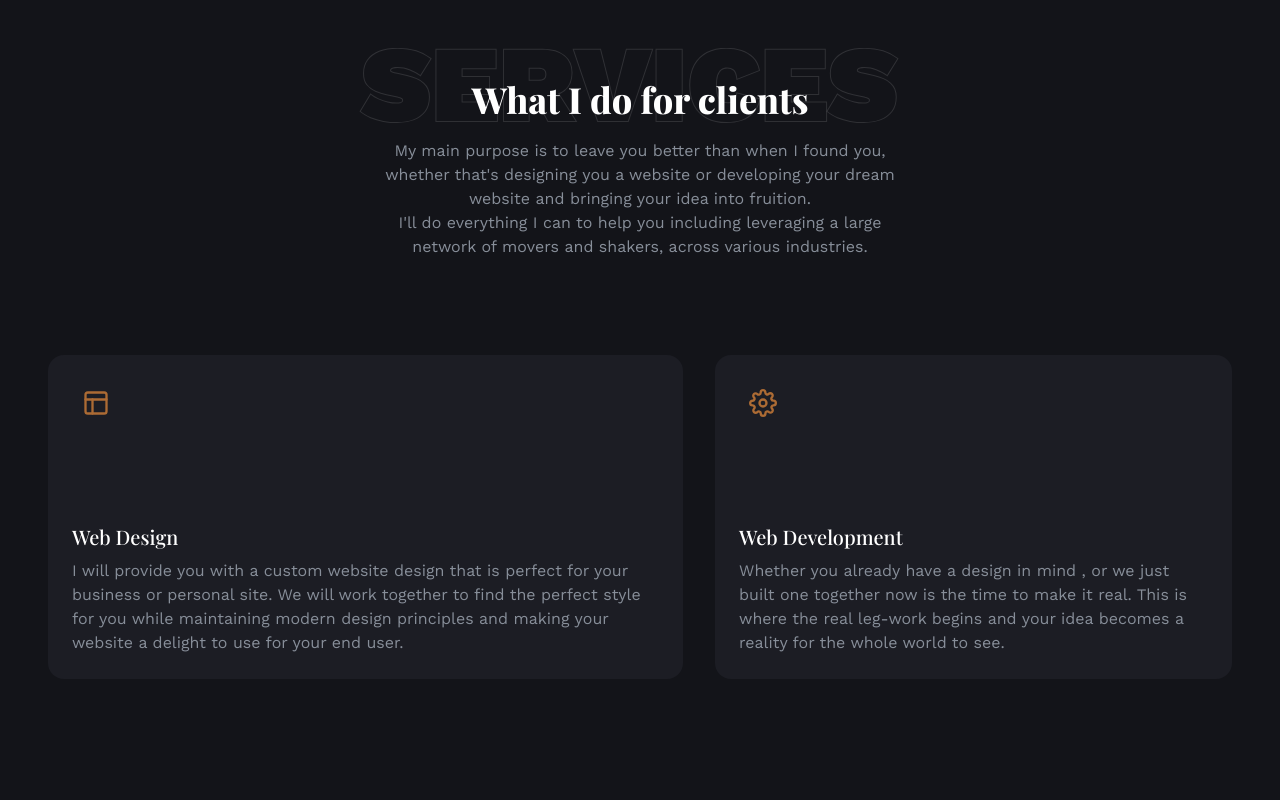
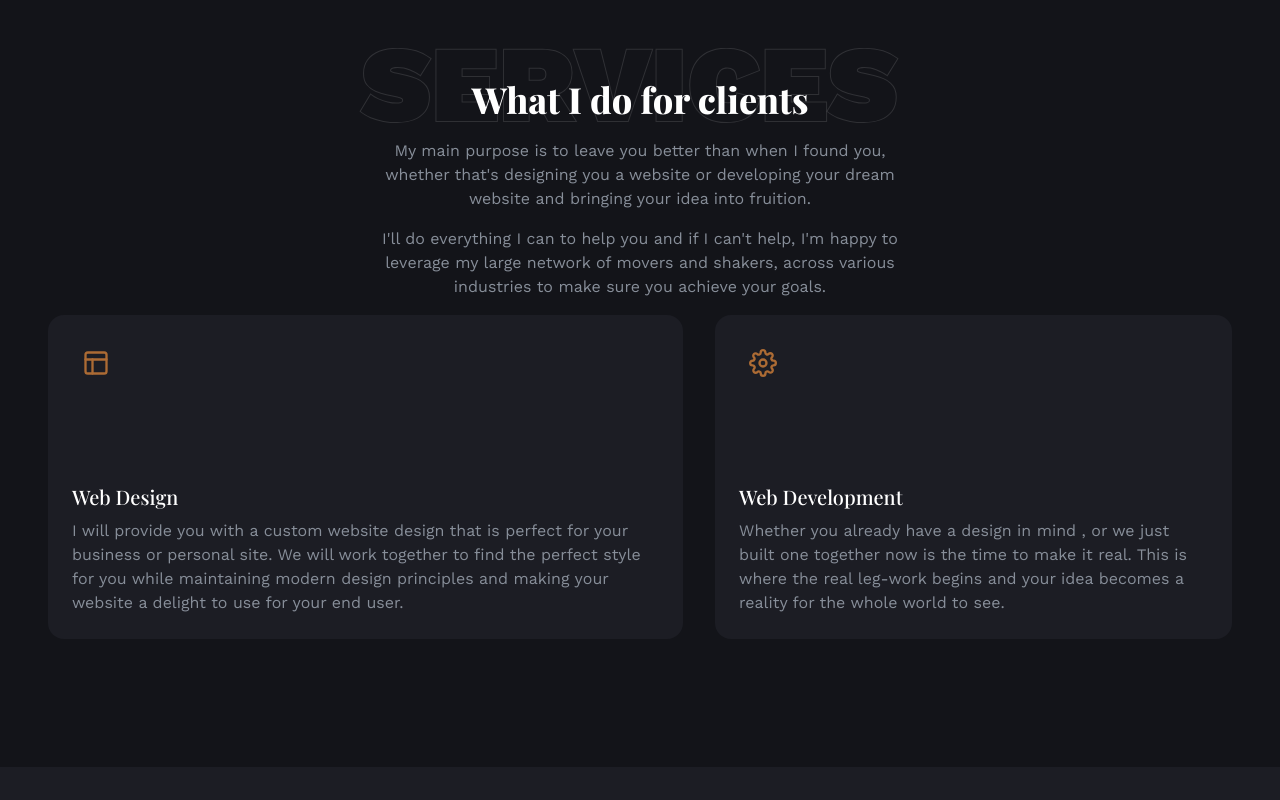
Before and after one commit to MackGrissom/MackPortfolio, a React (Create React App) app: page / in a window 1280 px wide. Shown: the part 3260-4060 px from the top of the page. Built offline with nearby package versions, Linux system fonts and the light colour scheme; a web font is replaced by a local one.

Commit message:
changed margin on services description

```diff
--- a/src/components/Services.js
+++ b/src/components/Services.js
@@ -12,7 +12,10 @@ const Services = () => {
             What I do for clients
           </h2>
           <p className='subtitle'>
-            My main purpose is to leave you better than when I found you, whether that's designing you a website or developing your dream website and bringing your idea into fruition. <br/> I'll do everything I can to help you including leveraging a large network of movers and shakers, across various industries.
+            My main purpose is to leave you better than when I found you, whether that's designing you a website or developing your dream website and bringing your idea into fruition.
+            </p>
+            <p className='subtitle'>
+             I'll do everything I can to help you and if I can't help, I'm happy to leverage my large network of movers and shakers, across various industries to make sure you achieve your goals.
             </p>
 
         </div>
--- a/src/index.css
+++ b/src/index.css
@@ -78,3 +78,7 @@
 #services > div > div.grid.lg\:grid-cols-4.gap-8 {
   display: flex;
 }
+
+.subtitle {
+  margin-bottom: 1rem;
+}
```
